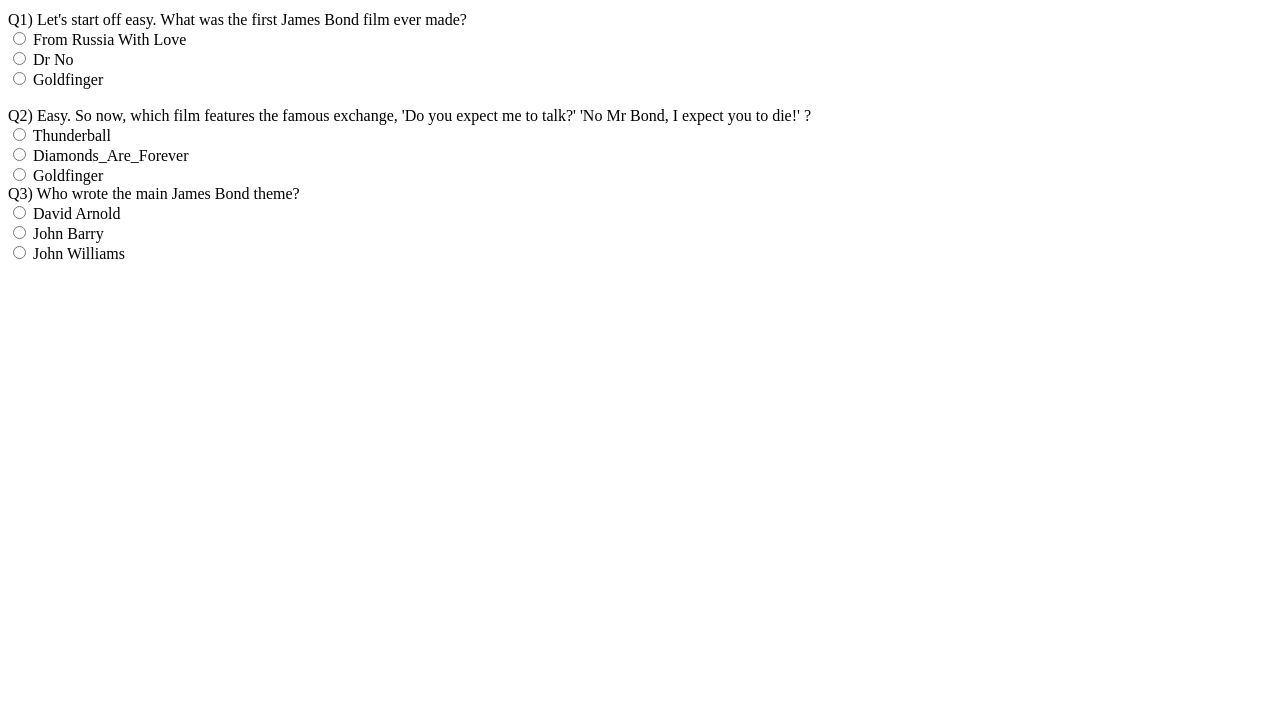
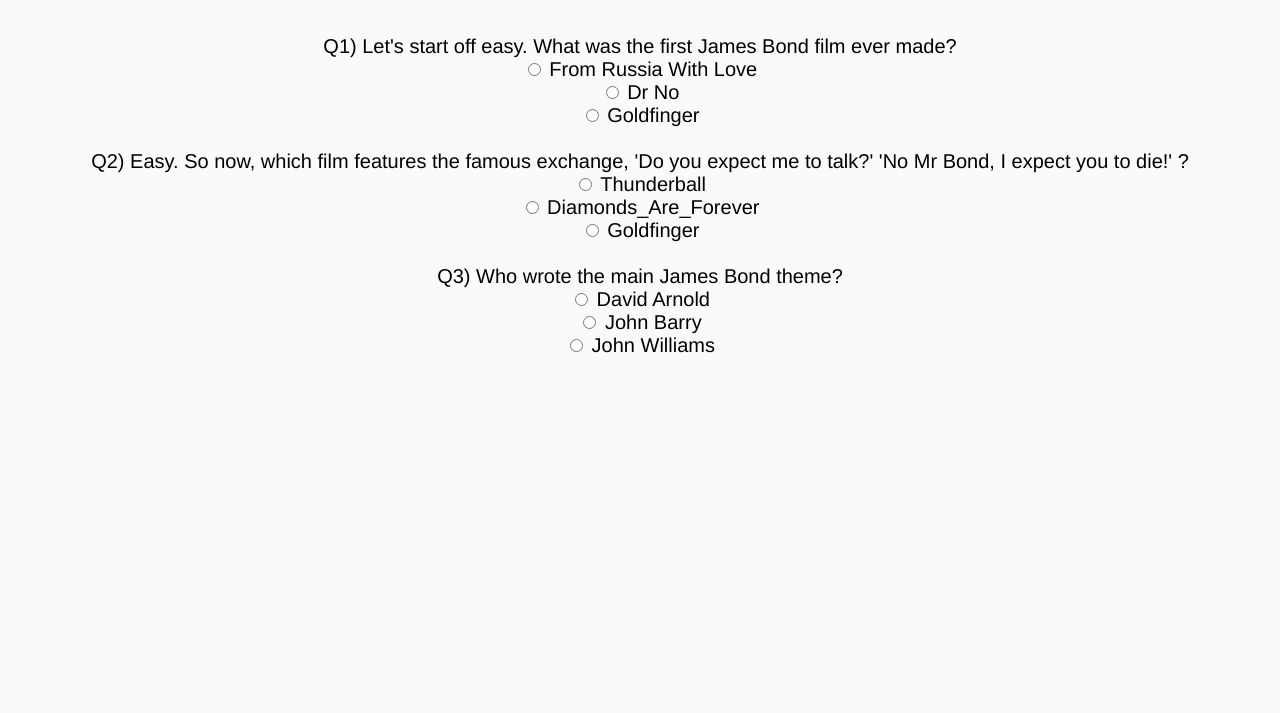
Before and after one commit to FlorenceHapgood/Javascript-JamesBond, a plain HTML site: page index.html in a window 1280 px wide. Shown: the part 87-800 px from the top of the page. Drawn offline with nearby package versions, Linux system fonts and the light colour scheme.

Commit message:
Some basic CSS styling

```diff
--- a/index.html
+++ b/index.html
@@ -1,7 +1,8 @@
 <!DOCTYPE html>
+<link rel="stylesheet" href="styling.css">
 
 <html>
-
+<body>
 <h1> Welcome to the James Bond Film Quiz App </h1>
 
   <br>
@@ -30,6 +31,7 @@
 
   <div id='Second_Ans'></div>
 
+  <br>
   Q3) Who wrote the main James Bond theme?
   <br>
 
@@ -46,4 +48,6 @@
   <script src="https://code.jquery.com/jquery-2.1.4.min.js"></script>
   <script src='interface.js'> </script>
 
+
+</body>
 </html>
--- /dev/null
+++ b/styling.css
@@ -0,0 +1,20 @@
+body {
+  background-color: #fafafa;
+  font-family: proxima-nova, 'Helvetica Neue', Arial, Helvetica, sans-serif;
+
+
+  background-attachment: fixed;
+
+  position: absolute;
+  top: 0;
+  bottom: 0;
+  left: 0;
+  right: 0;
+
+  padding: 0;
+  margin: auto;
+
+  font-size: 20px;
+  text-align: center;
+
+}
```
Also changed, not shown: spec/AnswersSpec.js (+1 -0 lines).
